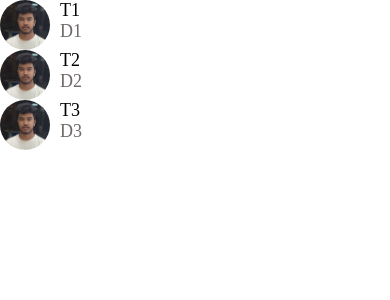
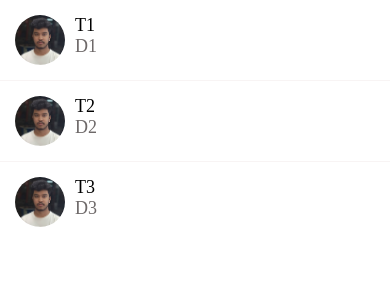
Before and after one commit to Jobayerdev/react-native-marketplace-app, a React Native app: screen / in a window 390 px wide. Shown: the top 300 px of the page. Built offline with nearby package versions, Linux system fonts and the light colour scheme.

Commit message:
Separators

```diff
--- a/app/components/ListItem.js
+++ b/app/components/ListItem.js
@@ -20,6 +20,7 @@ export default ListItem
 const styles = StyleSheet.create({
 	container: {
 		flexDirection: "row",
+		padding: 15,
 	},
 	image: {
 		width: 50,
--- /dev/null
+++ b/app/components/ListItemSeparator.js
@@ -0,0 +1,17 @@
+import React from "react"
+import { StyleSheet, Text, View } from "react-native"
+import colors from "../config/colors"
+
+const ListItemSeparator = () => {
+	return <View style={styles.separator} />
+}
+
+export default ListItemSeparator
+
+const styles = StyleSheet.create({
+	separator: {
+		width: "100%",
+		height: 1,
+		backgroundColor: colors.light,
+	},
+})
--- a/app/config/colors.js
+++ b/app/config/colors.js
@@ -4,4 +4,5 @@ export default {
 	black: "#000",
 	white: "#fff",
 	medium: "#6e6969",
+	light: "#f8f4f4",
 }
--- a/app/screens/MessagesScreen.js
+++ b/app/screens/MessagesScreen.js
@@ -9,6 +9,7 @@ import {
 	StatusBar,
 } from "react-native"
 import ListItem from "../components/ListItem"
+import ListItemSeparator from "../components/ListItemSeparator"
 import Screen from "../components/Screen"
 
 const messages = [
@@ -45,6 +46,7 @@ const MessagesScreen = () => {
 						subTitle={item.description}
 					/>
 				)}
+				ItemSeparatorComponent={() => <ListItemSeparator />}
 			/>
 		</Screen>
 	)
```
